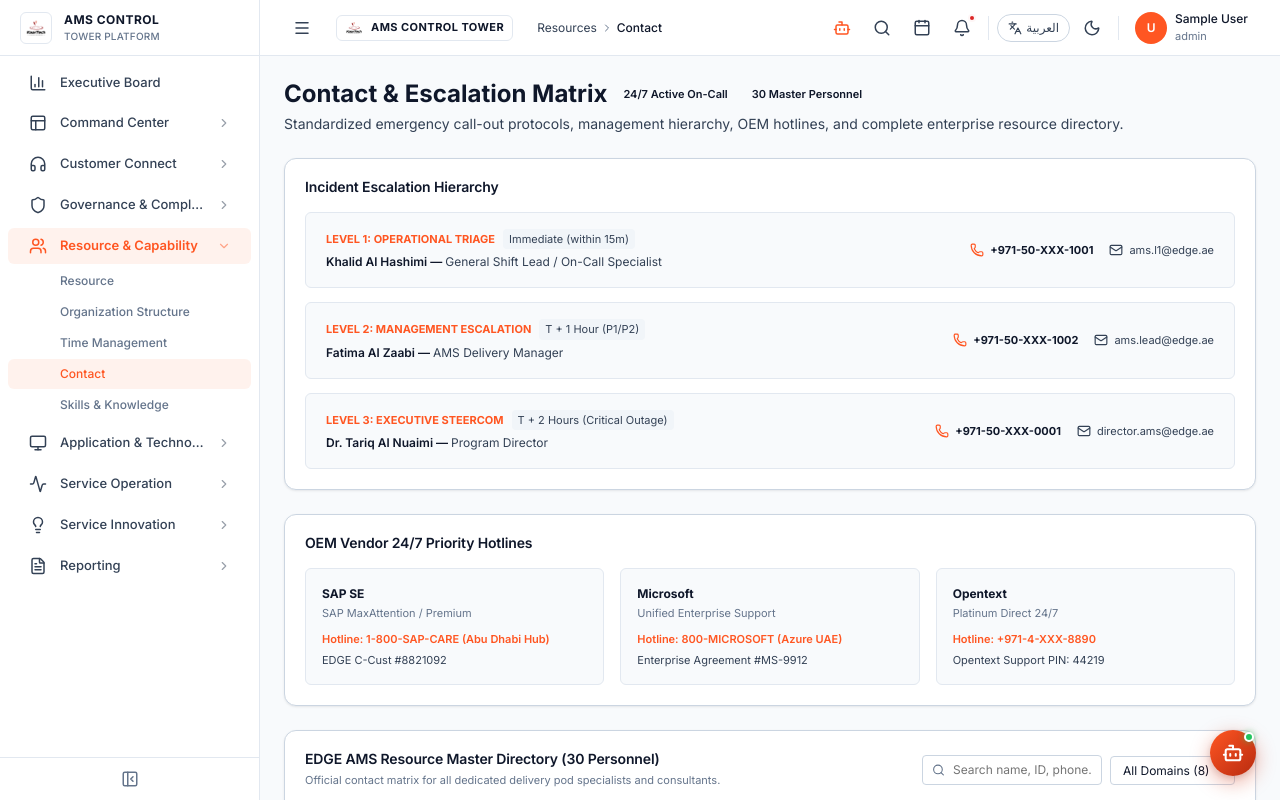
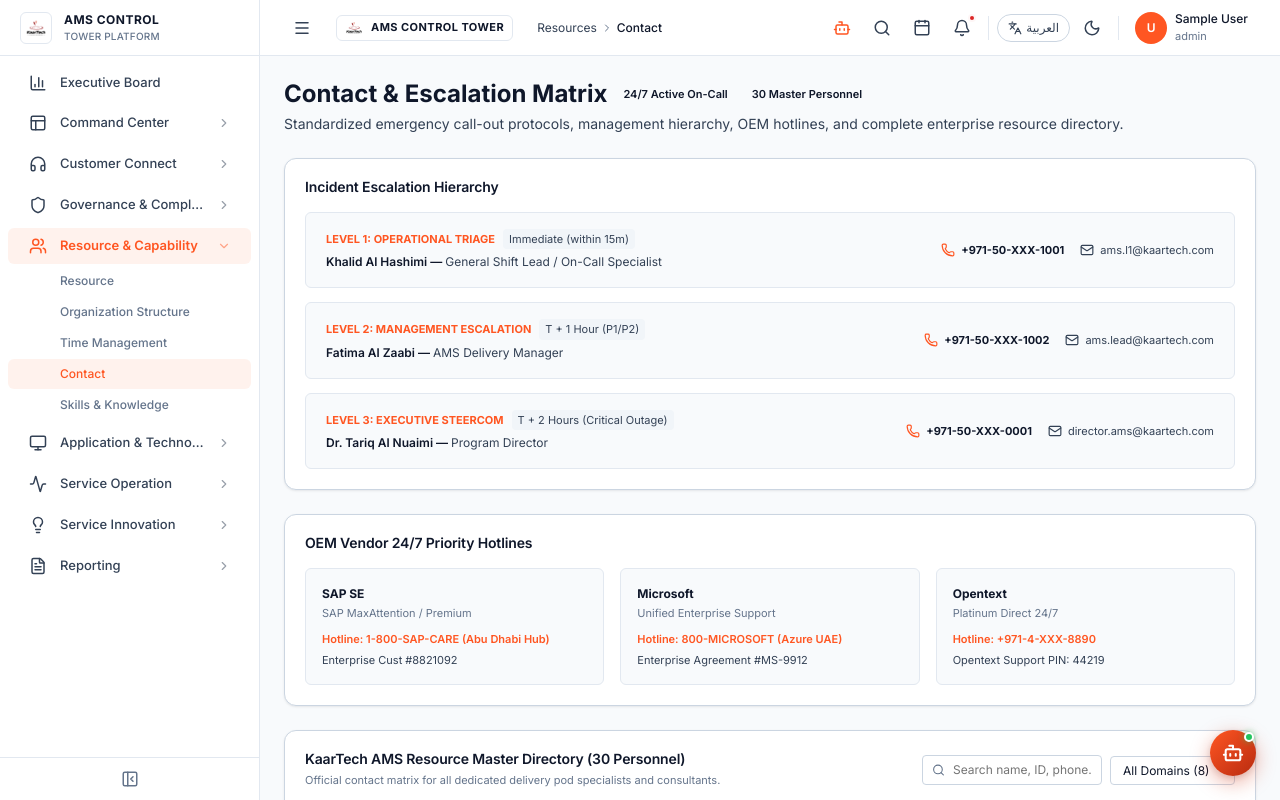
Before and after one commit to mrtechdynamo23/kaartech-ams-control-tower, a React (Vite) app: page /resources/contact in a window 1280 px wide. Shown: the top 800 px of the page. Built offline with nearby package versions, Linux system fonts and the light colour scheme; sample sign-in values are in the browser's storage; the HTML template or start-up script is replaced by a standard one.

Commit message:
feat(contact): update emails and table header to KaarTech

```diff
--- a/src/pages/resources/ContactMatrixPage.jsx
+++ b/src/pages/resources/ContactMatrixPage.jsx
@@ -13,13 +13,13 @@
   const [domainFilter, setDomainFilter] = useState('all');
 
   const escalations = [
-    { level: 'Level 1: Operational Triage', time: 'Immediate (within 15m)', role: 'General Shift Lead / On-Call Specialist', contact: '+971-50-XXX-1001', email: 'ams.l1@edge.ae', lead: 'Khalid Al Hashimi' },
-    { level: 'Level 2: Management Escalation', time: 'T + 1 Hour (P1/P2)', role: 'AMS Delivery Manager', contact: '+971-50-XXX-1002', email: 'ams.lead@edge.ae', lead: 'Fatima Al Zaabi' },
-    { level: 'Level 3: Executive SteerCom', time: 'T + 2 Hours (Critical Outage)', role: 'Program Director', contact: '+971-50-XXX-0001', email: 'director.ams@edge.ae', lead: 'Dr. Tariq Al Nuaimi' },
+    { level: 'Level 1: Operational Triage', time: 'Immediate (within 15m)', role: 'General Shift Lead / On-Call Specialist', contact: '+971-50-XXX-1001', email: 'ams.l1@kaartech.com', lead: 'Khalid Al Hashimi' },
+    { level: 'Level 2: Management Escalation', time: 'T + 1 Hour (P1/P2)', role: 'AMS Delivery Manager', contact: '+971-50-XXX-1002', email: 'ams.lead@kaartech.com', lead: 'Fatima Al Zaabi' },
+    { level: 'Level 3: Executive SteerCom', time: 'T + 2 Hours (Critical Outage)', role: 'Program Director', contact: '+971-50-XXX-0001', email: 'director.ams@kaartech.com', lead: 'Dr. Tariq Al Nuaimi' },
   ];
 
   const vendorHotlines = [
-    { vendor: 'SAP SE', contract: 'SAP MaxAttention / Premium', hotline: '1-800-SAP-CARE (Abu Dhabi Hub)', ref: 'EDGE C-Cust #8821092' },
+    { vendor: 'SAP SE', contract: 'SAP MaxAttention / Premium', hotline: '1-800-SAP-CARE (Abu Dhabi Hub)', ref: 'Enterprise Cust #8821092' },
     { vendor: 'Microsoft', contract: 'Unified Enterprise Support', hotline: '800-MICROSOFT (Azure UAE)', ref: 'Enterprise Agreement #MS-9912' },
     { vendor: 'Opentext', contract: 'Platinum Direct 24/7', hotline: '+971-4-XXX-8890', ref: 'Opentext Support PIN: 44219' },
   ];
@@ -106,7 +106,7 @@
         <div style={{ display: 'flex', justifyContent: 'space-between', alignItems: 'center', marginBottom: '16px', flexWrap: 'wrap', gap: '12px' }}>
           <div>
             <h3 className="chart-card-title" style={{ margin: 0 }}>
-              EDGE AMS Resource Master Directory ({RESOURCES.length} Personnel)
+              KaarTech AMS Resource Master Directory ({RESOURCES.length} Personnel)
             </h3>
             <span style={{ fontSize: '11px', color: 'var(--text-tertiary)' }}>
               Official contact matrix for all dedicated delivery pod specialists and consultants.
```
